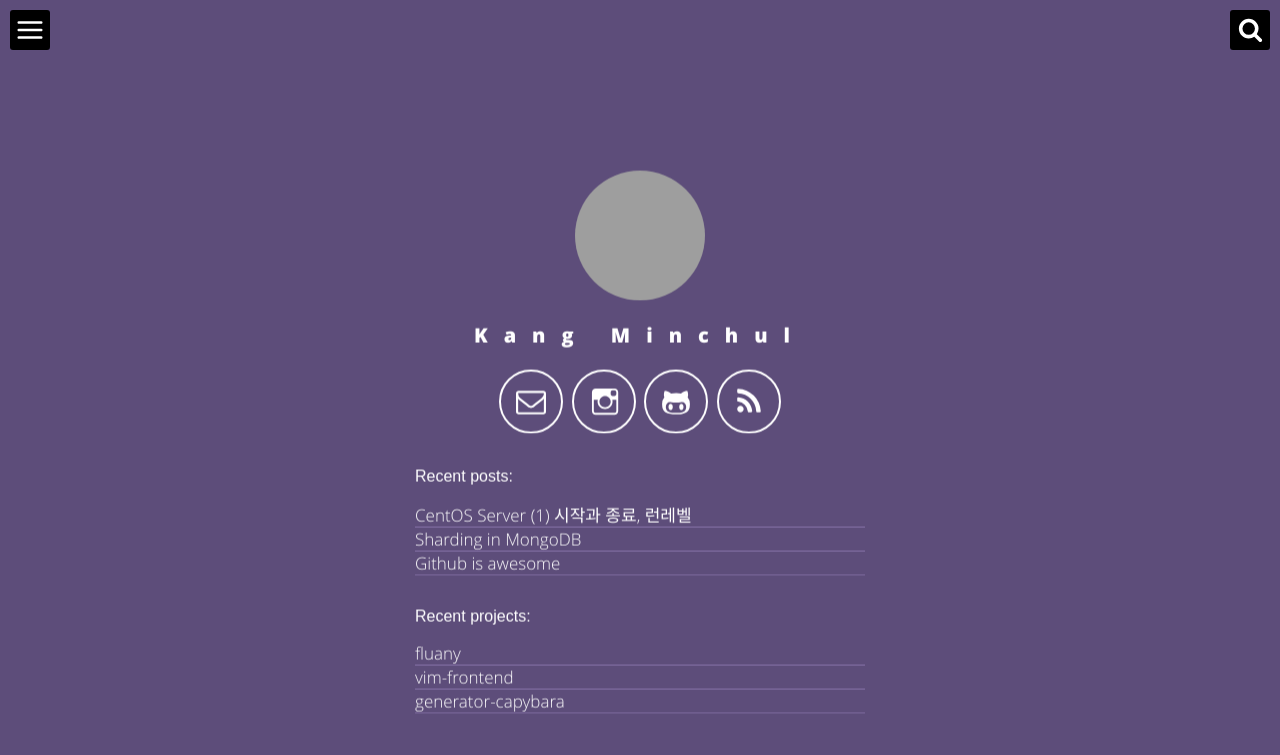
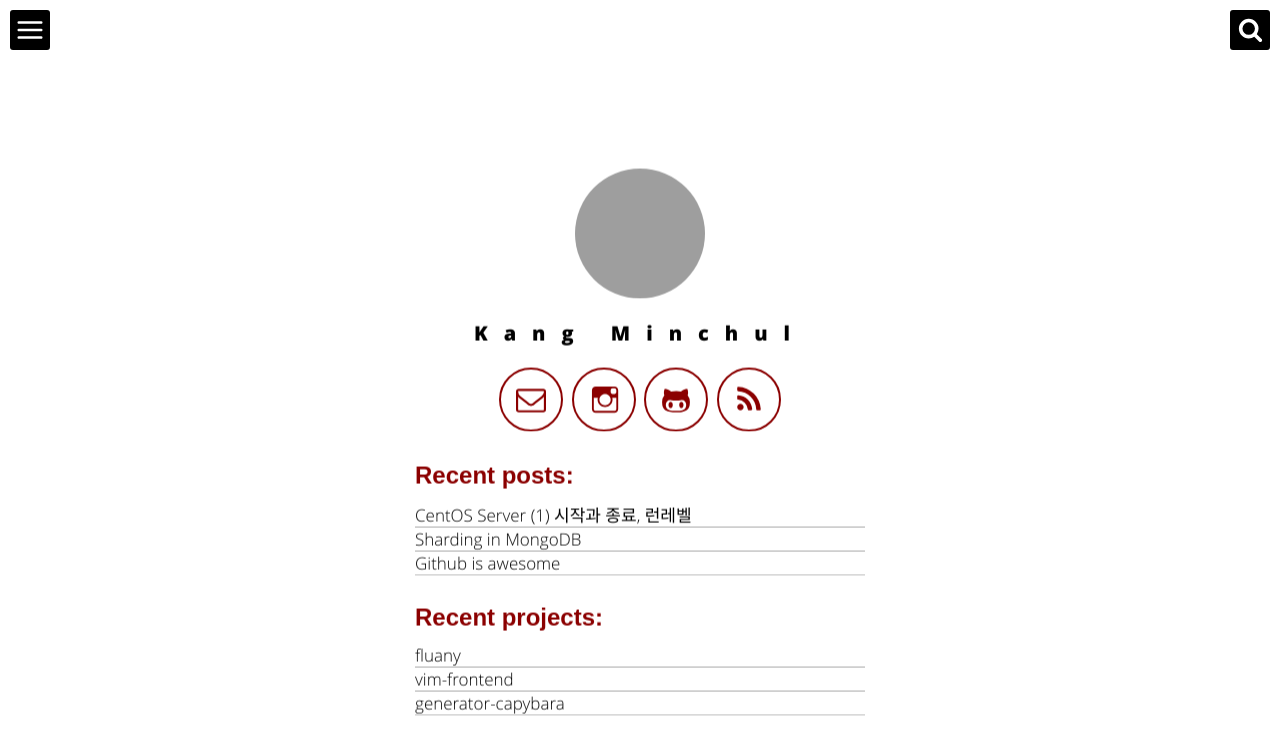
Before and after one commit to JJooJJoo83/kangtegong.github.io, a Jekyll site: the page built from index.html, in a window 1280 px wide. Shown: the top 755 px of the page. Built offline with Jekyll 4.4.1, drawn with Linux system fonts in a browser that asks for light colours; grey boxes are pictures that could not be loaded.

Commit message:
landing layout and lang modify

```diff
--- a/_config.yml
+++ b/_config.yml
@@ -1,12 +1,12 @@
 # Site settings
-title: Kang Minchul
+title: 개발새발
 description: "Tech Blog"
 baseurl: "" # for test: remove string '/space-jekyll-template' to ''
 url: "https://kangtegong.github.io" # for test: remove string 'http://victorvoid.github.io' to '' but in production: 'https://yourusername.github.io'
 
 # User settings
 username: Kang Minchul
-user_title: 개발세발
+user_title: kangtegong
 email: tegongkang@gmail.com
 twitter_username:
 github_username:  kangtegong
--- a/_includes/header-post.html
+++ b/_includes/header-post.html
@@ -1,4 +1,4 @@
 <header class="header-post">
-   	<p>λ</p>
+   	<p>개발새발</p>
     {% include menu-search.html %}
 </header>
--- a/_layouts/minimal.html
+++ b/_layouts/minimal.html
@@ -3,7 +3,7 @@ layout: compress
 ---
 
 <!DOCTYPE html>
-<html lang="pt-br">
+<html lang="ko">
     {% include head.html %}
     <body>
         {% include svg-icons.html %}
--- a/_layouts/page.html
+++ b/_layouts/page.html
@@ -3,7 +3,7 @@ layout: compress
 ---
 
 <!DOCTYPE html>
-<html lang="pt-br">
+<html lang="ko">
   	{% include head.html %}
     <body>
     	{% include svg-icons.html %}
--- a/_layouts/post.html
+++ b/_layouts/post.html
@@ -1,5 +1,5 @@
 <!DOCTYPE html>
-<html lang="pt-br">
+<html lang="ko">
     {% include head.html %}
     <body>
         {% include svg-icons.html %}
--- a/assets/css/main.css
+++ b/assets/css/main.css
@@ -276,13 +276,13 @@ h4 {
     padding: .938rem;
     margin: .125rem;
     border-radius: 50%;
-    border: .125rem solid #fff;
+    border: .125rem solid #8B0000;
     line-height: 0;
     transition: all .7s;
 }
 
 .icons-home a .icon {
-    fill: #fff;
+    fill: #8B0000;
     width: 18px;
     height: 18px;
 }
@@ -916,7 +916,7 @@ body {
 
 .header-site,
 .page-header {
-    background: #5d4d7a;
+    background: white;
     height: 100%;
 }
 
@@ -974,8 +974,12 @@ body {
 }
 
 .header-site .recent p {
+    margin-block-start: 0.5em;
+    margin-block-end: 0.5em;
     text-align: left;
-    color: #fff
+    color: #8B0000;
+    font-size: 24px;
+    font-weight: 700;
 }
 
 .header-site .recent a {
@@ -987,7 +991,7 @@ body {
     margin: 0;
     font-weight: 300;
     font-size: 1.063rem;
-    border-bottom: 1px solid #8774a9;
+    border-bottom: 1px solid #A9A9A9;
 }
 
 .header-site .recent a h2:hover {
@@ -996,18 +1000,18 @@ body {
 
 .header-site h1,
 .header-site h2 {
-    color: #fff;
+    color: black;
     text-align: center
 }
 
 .header-site .site-title {
-    font-size: 1.875rem;
+    font-size: 2.4rem;
     line-height: 1;
     display: block;
     -webkit-font-variant-ligatures: none;
     -moz-font-variant-ligatures: none;
     font-variant-ligatures: none;
-    letter-spacing: 9px;
+    letter-spacing: 2px;
 }
 
 @media only screen and (min-width:37.5rem) {
```
